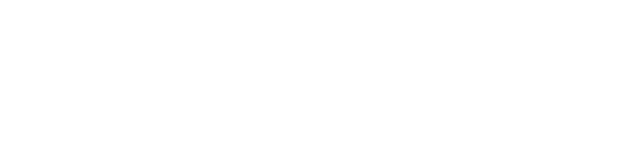
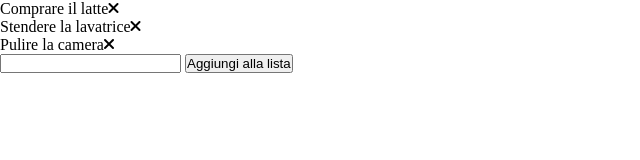
Before and after one commit to Stino01/vue-todolist, a plain HTML site: page index.html in a window 1280 px wide. Shown: the whole page, without its empty margins (0-640 px from the left). Drawn offline with nearby package versions, Linux system fonts and the light colour scheme.

Commit message:
add print array and add/remove element in list

```diff
--- a/index.html
+++ b/index.html
@@ -5,12 +5,17 @@
     <meta http-equiv="X-UA-Compatible" content="IE=edge">
     <meta name="viewport" content="width=device-width, initial-scale=1.0">
     <link rel="stylesheet" href="style.css">
+    <link rel="stylesheet" href="https://cdnjs.cloudflare.com/ajax/libs/font-awesome/6.1.1/css/all.min.css">
     <script src="https://cdn.jsdelivr.net/npm/vue@2/dist/vue.js"></script>
     <title>To-Do List</title>
 </head>
 <body>
     <div id="app">
-
+        <ul>
+            <li @click="" v-for="(obj, index) in oggetti">{{obj.text}}<i @click="remove(index)" class="fa-solid fa-xmark"></i></li>
+        </ul>
+        <input @keyup.enter="add" type="text" ref="value" v-model="nuovoObj">
+        <button @click="add">Aggiungi alla lista</button>
     </div>
 
     <script src="script.js"></script>
--- a/script.js
+++ b/script.js
@@ -1,9 +1,36 @@
 const app = new Vue({
     el: '#app',
     data: {
-
+        oggetti: [
+            {
+                text: 'Comprare il latte',
+                done: false,
+            },
+            {
+                text: 'Stendere la lavatrice',
+                done: false,
+            },
+            {
+                text: 'Pulire la camera',
+                done: false,
+            }
+        ],
+        nuovoObj: ''
     },
     methods: {
-
+        remove(i){
+            this.oggetti.splice(i, 1)
+        },
+        add(){
+            const newObj = {
+                text: this.nuovoObj,
+                check: true,
+            }
+            this.oggetti.push(newObj)
+        }
     }
 })
+
+//Stampare all'interno di una lista, un item per ogni todo e se la proprietà done è uguale a true, visualizzare il testo del todo sbarrato.
+
+//BONUS 2- cliccando sul testo dell'item, invertire il valore della proprietà done del todo corrispondente (se done era uguale a false, impostare true e viceversa)
```
